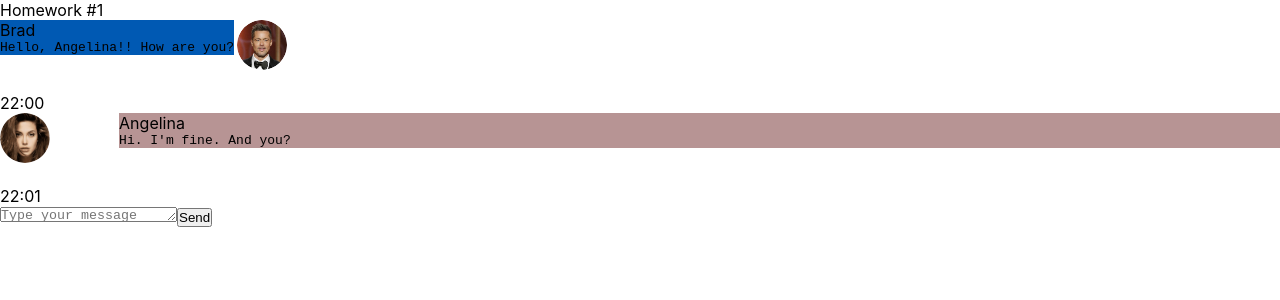
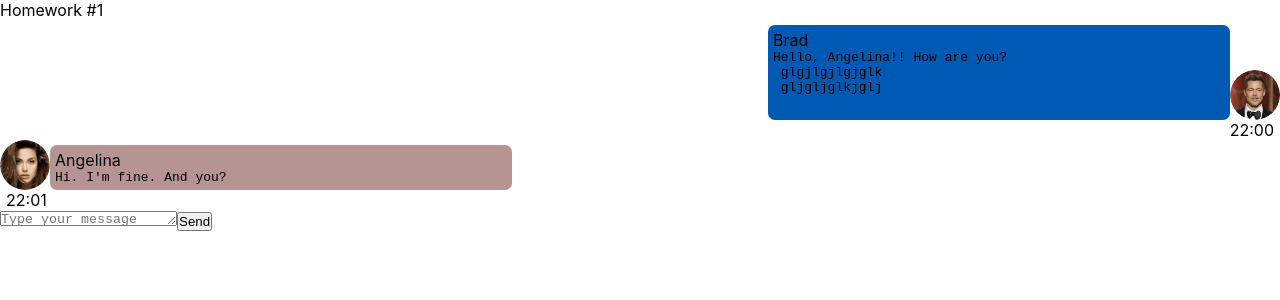
Before and after one commit to dai220885/hw01, a React (Create React App) app: page /#/pre-junior in a window 1280 px wide. Shown: the top 300 px of the page. Built offline with nearby package versions, Linux system fonts and the light colour scheme.

Commit message:
add css style for .time and .friendTime

```diff
--- a/src/s2-homeworks/hw01/HW1.tsx
+++ b/src/s2-homeworks/hw01/HW1.tsx
@@ -38,7 +38,7 @@ export const message0: MessageType = {
         name: 'Brad',  // можно менять
     },
     message: {
-        text: 'Hello, Angelina!! How are you?', // можно менять
+        text: 'Hello, Angelina!! How are you? \n glgjlgjlgjglk\n gljgljglkjglj', // можно менять
         time: '22:00', // можно менять
     },
 }
--- a/src/s2-homeworks/hw01/friend-message/FriendMessage.module.css
+++ b/src/s2-homeworks/hw01/friend-message/FriendMessage.module.css
@@ -4,12 +4,11 @@
 
 .friendImageAndText {
     display: grid;
-    grid-template-rows: 1fr 1fr;
     grid-template-columns: 1fr 10fr;
-    grid-gap: 3px;
     grid-template-areas:
-    "friendImg friendName "
-    "friendImg friendMessageText ";
+    "friendImg friendName";
+    align-items: end;
+    margin-right: 60%;
 }
 
 .friendImageAndText img {
@@ -20,6 +19,8 @@
 
 .friendText {
     background-color: #b79494;
+    border-radius: 7px;
+    padding: 5px;
 }
 
 .friendText:after {
@@ -35,5 +36,7 @@
 }
 
 .friendTime {
-
+    margin-left: 6px;
+    display: grid;
+    justify-items: start;
 }
--- a/src/s2-homeworks/hw01/message/Message.module.css
+++ b/src/s2-homeworks/hw01/message/Message.module.css
@@ -5,12 +5,14 @@
 
 .imageAndText {
     display: grid;
-    grid-template-rows: 1fr 1fr;
-    grid-template-columns: 1fr 10fr;
-    grid-gap: 3px;
+    grid-template-columns: 10fr 1fr;
     grid-template-areas:
-    "name img"
-    "messageText img";
+    "name img";
+    align-items: end;
+    margin-left: 60%;
+    margin-top: 5px;
+    grid-area: imageAndText;
+
 }
 
 
@@ -22,20 +24,30 @@
 
 .text {
     background-color: #0059b3;
+    border-radius: 7px;
+    padding: 5px;
 }
 
 .text:after {
-
+    content: '';
+    width: 50px;
+    height: 3px;
+    border-radius: 50%;
+    display: inline-block;
+    color: #00cc22;
+    margin: 0px 0px 0px 200px;
 }
 
 .name {
-grid-area: name;
+    grid-area: name;
 }
 
 .messageText {
-grid-area: messageText;
+    grid-area: messageText;
 }
 
 .time {
-
+    margin-right: 6px;
+    display: grid;
+    justify-items: end;
 }
```
